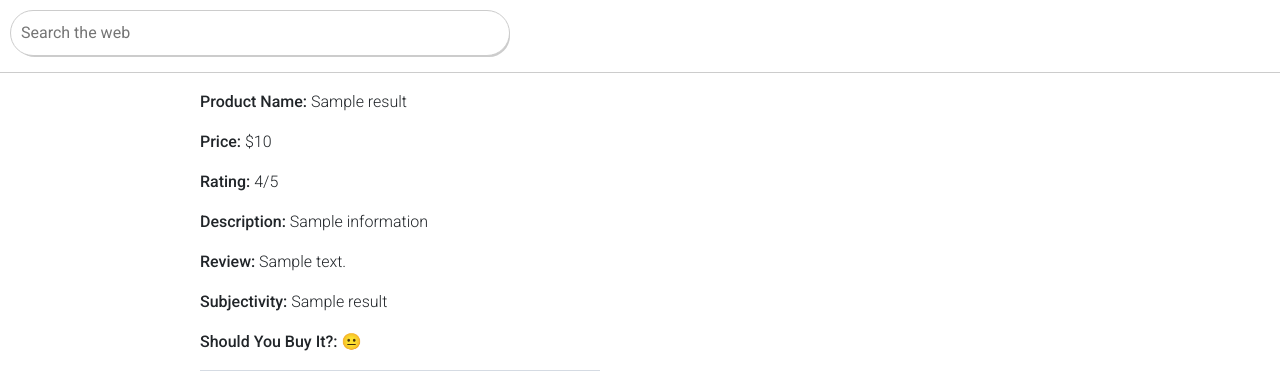
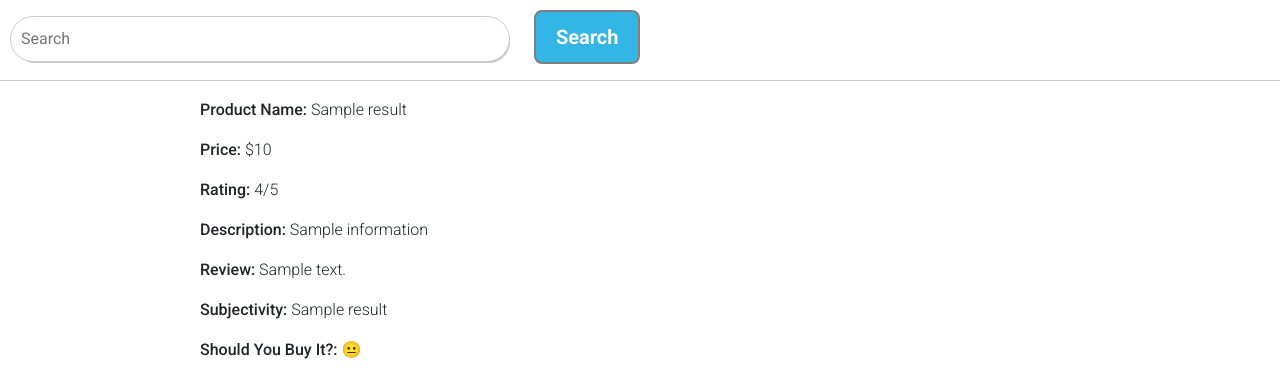
Before and after one commit to kjj1998/CZ4034-IR-Project, a Flask app: template templates/search.html in a window 1280 px wide. Shown: the top 371 px of the page. Run offline with Flask 2, Linux system fonts and the light colour scheme; the template is opened without the code that fills it: most values are stand-ins (such as "Sample title", 1, 10 or a date in 2020); grey boxes marked "Sample" are stand-in pictures; some libraries are stand-ins or nearby versions.

Commit message:
fixed formatting in search.html

```diff
--- a/templates/search.html
+++ b/templates/search.html
@@ -14,9 +14,11 @@
         margin-left: 10px;
         width: 100%;
         padding-top: 10px;
+        display: inline-block;
     }
 
     .bar{
+        display: inline-block;
         border-radius: 40px;
         box-shadow: 2px 3px 0px -2px #ccc;
         padding:10px;
@@ -50,14 +52,28 @@
     .results {
         margin-left: 200px;
     }
+
+    .searchbar-button {
+        display: inline-block;
+        text-align: center;
+        padding: 10px 20px;
+        font-size: 18px;
+        margin-left: 20px;
+
+        border: 2px solid gray;
+        color: white;
+        background-color: white;
+        border-radius: 8px;
+        font-size: 20px;
+        font-weight: bold;
+    }
 </style>
 <body>
     <form action="/search" method="GET">
-        {# <form action="/api/search" method="GET"> #}
         <div class="searchbar">
-            <input name="query" type="text submit" placeholder="Search the web" class="bar" value="{{query}}" required>
+            <input name="query" type="text submit" placeholder="Search" class="bar" value="{{query}}">
+            <button type="submit" class="searchbar-button btn-info">Search</button>
         </div>
-        {# </form> #}
     </form>
     <hr>
     <div class="results">
```
